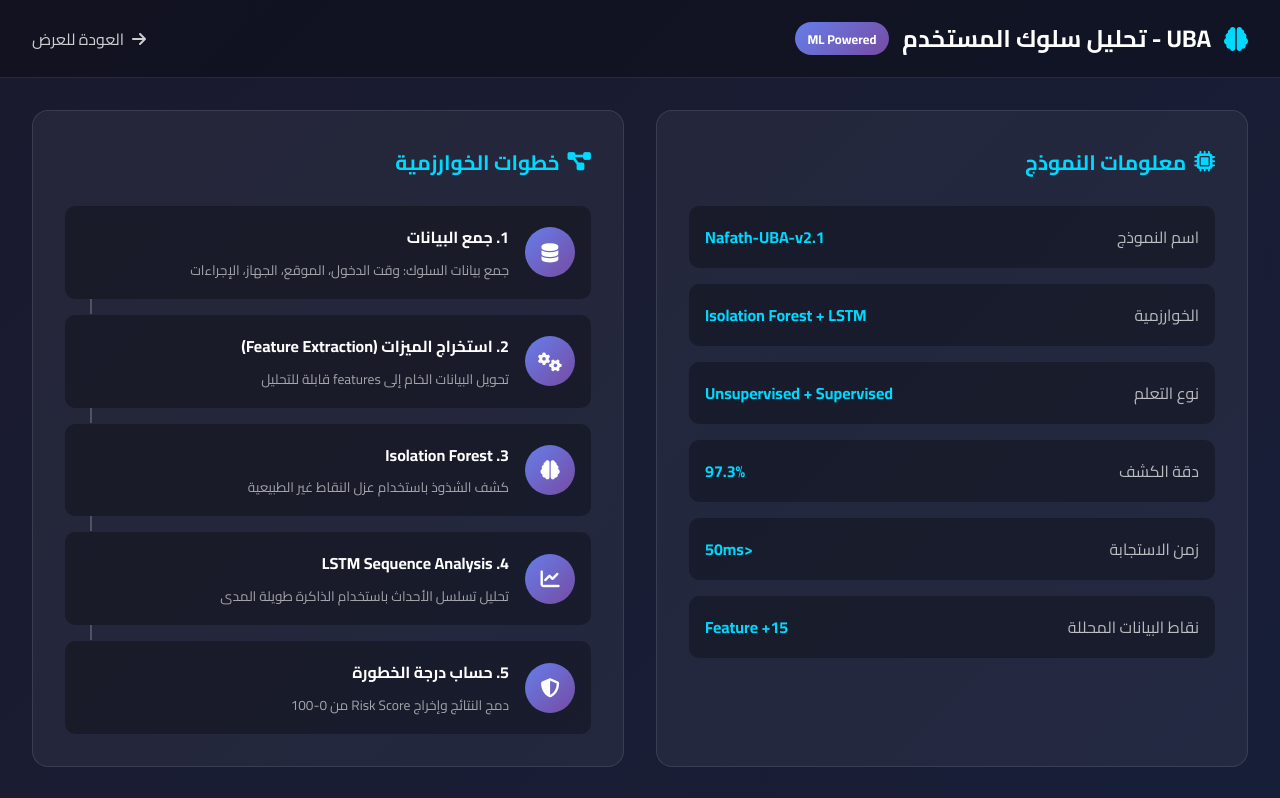
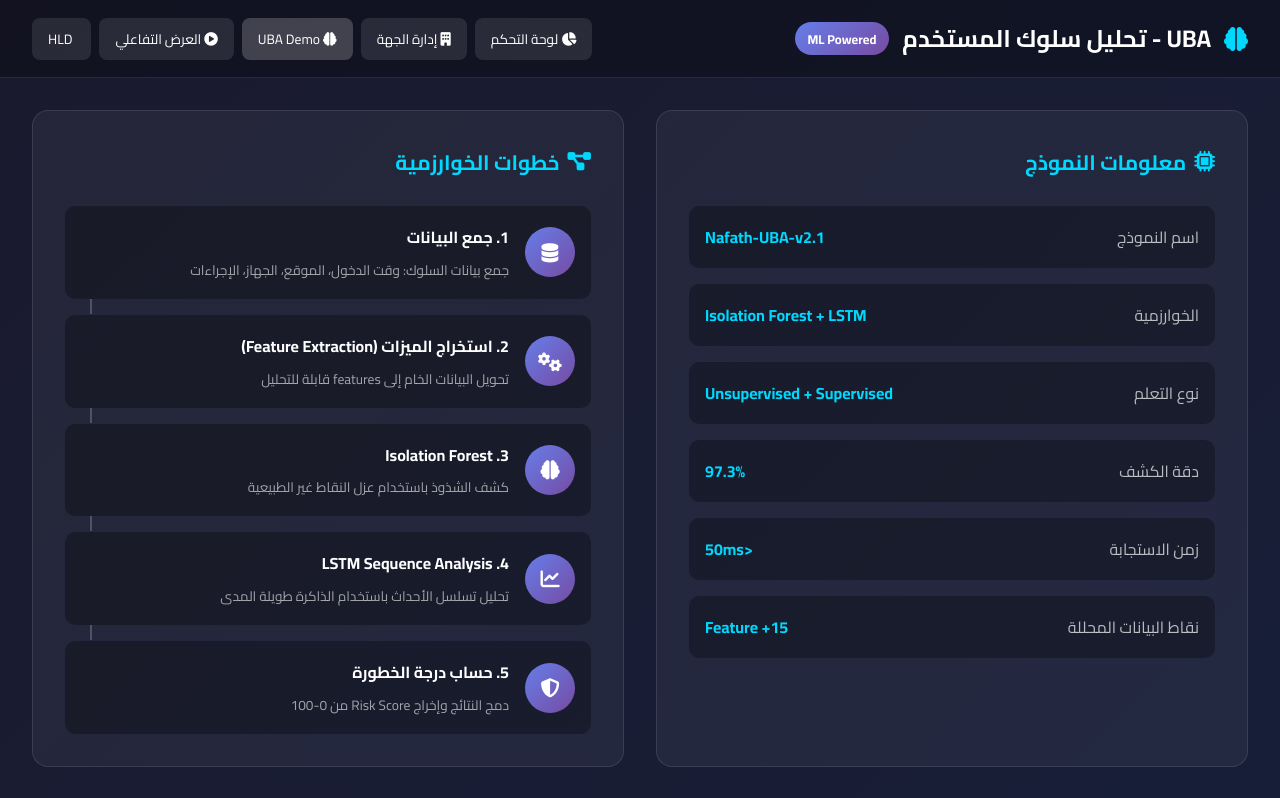
Before and after one commit to darkermemo/Hackathon, a plain HTML site: page uba-demo.html in a window 1280 px wide. Shown: the top 798 px of the page. Drawn offline with Linux system fonts and the light colour scheme.

Commit message:
Add navigation to all pages, add slides route, fix all links

```diff
--- a/uba-demo.html
+++ b/uba-demo.html
@@ -538,10 +538,28 @@
         <div class="header-brand">
             <h1><i class="fas fa-brain"></i> UBA - تحليل سلوك المستخدم <span class="ml-badge">ML Powered</span></h1>
         </div>
-        <a href="index.html" class="back-link">
-            <i class="fas fa-arrow-right"></i>
-            العودة للعرض
-        </a>
+        <nav style="display: flex; gap: 0.5rem;">
+            <a href="/dashboard"
+                style="color: white; text-decoration: none; padding: 0.5rem 1rem; background: rgba(255,255,255,0.1); border-radius: 8px; font-size: 0.85rem;">
+                <i class="fas fa-chart-pie"></i> لوحة التحكم
+            </a>
+            <a href="/tenant-dashboard"
+                style="color: white; text-decoration: none; padding: 0.5rem 1rem; background: rgba(255,255,255,0.1); border-radius: 8px; font-size: 0.85rem;">
+                <i class="fas fa-building"></i> إدارة الجهة
+            </a>
+            <a href="/uba-demo"
+                style="color: white; text-decoration: none; padding: 0.5rem 1rem; background: rgba(255,255,255,0.2); border-radius: 8px; font-size: 0.85rem;">
+                <i class="fas fa-brain"></i> UBA Demo
+            </a>
+            <a href="/demo"
+                style="color: white; text-decoration: none; padding: 0.5rem 1rem; background: rgba(255,255,255,0.1); border-radius: 8px; font-size: 0.85rem;">
+                <i class="fas fa-play-circle"></i> العرض التفاعلي
+            </a>
+            <a href="/slides"
+                style="color: white; text-decoration: none; padding: 0.5rem 1rem; background: rgba(255,255,255,0.1); border-radius: 8px; font-size: 0.85rem;">
+                <i class="fas fa-presentation"></i> HLD
+            </a>
+        </nav>
     </header>
 
     <!-- Main Content -->
```
Also changed, not shown: dashboard.html (+4 -0 lines), tenant-dashboard.html (+4 -0 lines), 2 other files.
